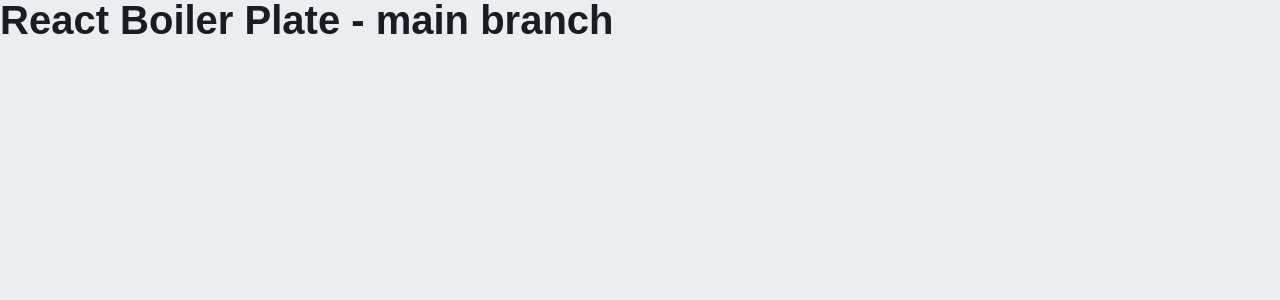
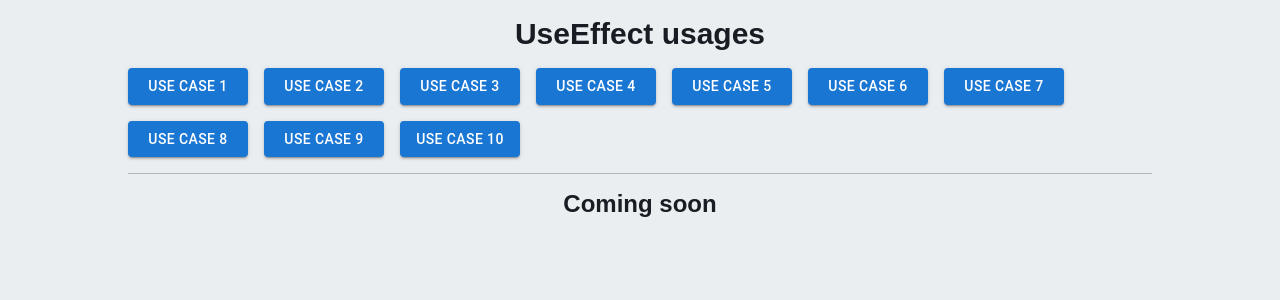
Before and after one commit to leanhduy/react-learning, a React (Create React App) app: page / in a window 1280 px wide. Shown: the top 300 px of the page. Built offline with nearby package versions, Linux system fonts and the light colour scheme.

Commit message:
Add useEffect's usecase #1: Connecting to an external system

```diff
--- a/src/components/App.js
+++ b/src/components/App.js
@@ -1,5 +1,91 @@
+import styled from '@emotion/styled'
+import { Box, Button, Divider } from '@mui/material'
+import { useState } from 'react'
+import WebSocketComponent from './ex01/WebSocketComponent'
+const USECASES = [
+    { id: 1, name: 'Connecting to and external system' },
+    { id: 2, name: 'Wrapping Effects in custom Hooks' },
+    { id: 3, name: 'Controlling a non-React widget' },
+    { id: 4, name: 'Fetching data with Effects' },
+    { id: 5, name: 'Specifying reactive dependencies' },
+    { id: 6, name: 'Updating state based on previous state from an Effect' },
+    { id: 7, name: 'Removing unnecessary object dependencies' },
+    { id: 8, name: 'Removing unnecessary function dependencies' },
+    { id: 9, name: 'Reading the latest props and state from an Effect' },
+    {
+        id: 10,
+        name: 'Displaying different content on the server and the client',
+    },
+]
 function App() {
-    return <h1>React Boiler Plate - main branch</h1>
+    const [usecase, setUsecase] = useState(null)
+
+    const handleSelectUsecase = (u) => {
+        let jsx = null
+        switch (u.id) {
+            case 1:
+                jsx = <WebSocketComponent />
+                break
+            case 2:
+                break
+            case 3:
+                break
+            case 4:
+                break
+            case 5:
+                break
+            case 6:
+                break
+            case 7:
+                break
+            case 8:
+                break
+            case 9:
+                break
+            case 10:
+                break
+            default:
+                break
+        }
+        setUsecase(jsx)
+    }
+
+    return (
+        <StyledContainer>
+            <h3>UseEffect usages</h3>
+            <Header>
+                {USECASES.map((u) => (
+                    <Button
+                        key={u.id}
+                        variant="contained"
+                        sx={{ width: '120px' }}
+                        onClick={() => {
+                            handleSelectUsecase(u)
+                        }}
+                    >
+                        Use case {u.id}
+                    </Button>
+                ))}
+            </Header>
+            <Divider sx={{ margin: '1rem 0' }} />
+            {usecase === null ? <h4>Coming soon</h4> : usecase}
+        </StyledContainer>
+    )
 }
 
 export default App
+
+const StyledContainer = styled(Box)({
+    margin: '1rem auto',
+    width: '80%',
+    textAlign: 'center',
+})
+
+const Header = styled.div({
+    display: 'flex',
+    margin: '1rem auto',
+    flexDirection: 'row',
+    flexWrap: 'wrap',
+    columnGap: '1rem',
+    rowGap: '1rem',
+})
--- /dev/null
+++ b/src/components/ex01/WebSocketComponent.js
@@ -0,0 +1,42 @@
+import styled from '@emotion/styled'
+import { Box } from '@mui/material'
+import React, { useState, useEffect } from 'react'
+
+const WS_ENDPOINT = 'wss://echo.websocket.org'
+const WebSocketComponent = () => {
+    const [messages, setMessages] = useState([])
+
+    useEffect(() => {
+        // ? Indicate loading status
+        // ? Create new websocket connection to the web socket echo server
+        const ws = new WebSocket(WS_ENDPOINT)
+
+        // ? Listen for messages
+        ws.onmessage = (event) => {
+            setMessages((prev) => [...prev, event.data])
+        }
+
+        // ? Clean up function, close the web socket connection
+        return () => {
+            ws.close()
+        }
+    }, [])
+
+    return (
+        <Box>
+            <h4>Connecting to a Websocket echo server</h4>
+            {!messages ?? <h6>Loading...</h6>}
+            <ul>
+                {messages.map((message, index) => (
+                    <STyledListItem key={index}>{message}</STyledListItem>
+                ))}
+            </ul>
+        </Box>
+    )
+}
+
+export default WebSocketComponent
+
+const STyledListItem = styled.li({
+    listStyleType: 'none',
+})
```
Also changed, not shown: 1 other file (tests, documents, lock files or other folders).
